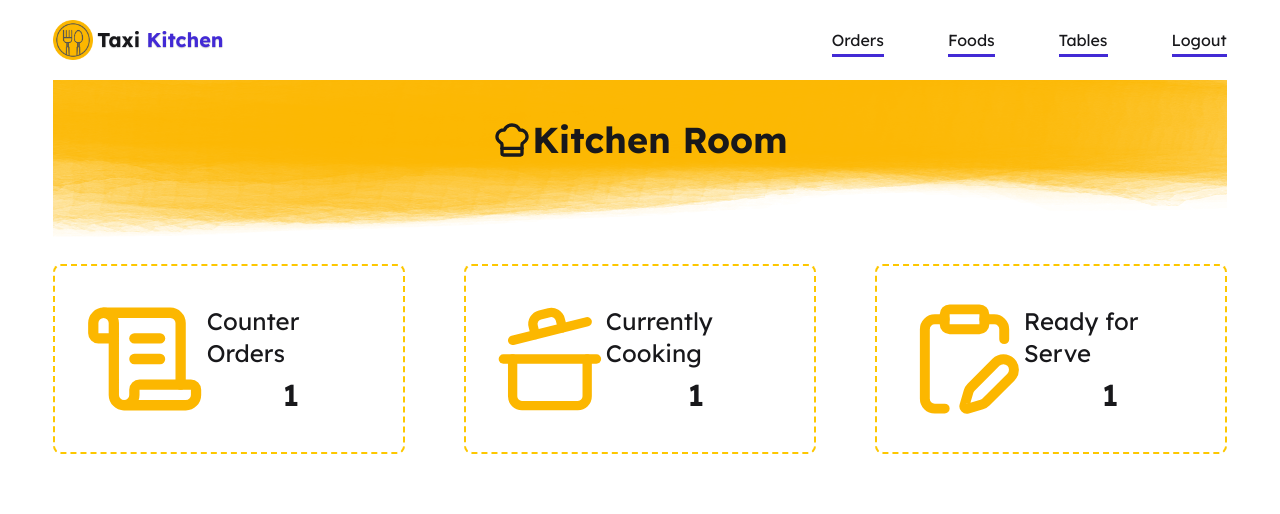
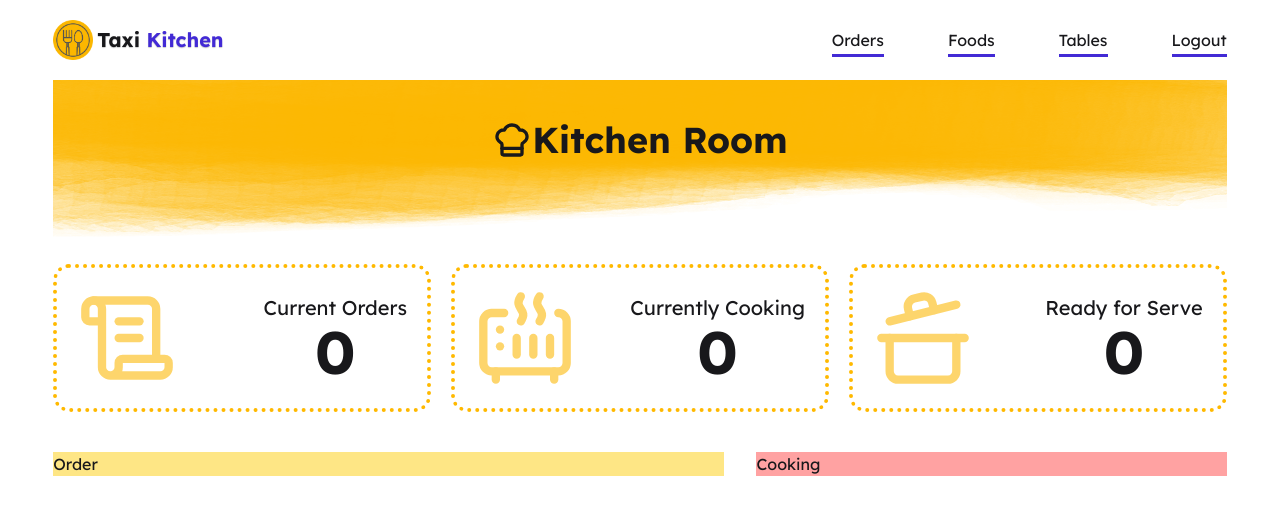
Before and after one commit to aftabfarhanarko/khicen-room-sept-30-tarik, a React (Vite) app: page / in a window 1280 px wide. Shown: the top 514 px of the page. Built offline with nearby package versions, Linux system fonts and the light colour scheme.

Commit message:
addes sections

```diff
--- a/package.json
+++ b/package.json
@@ -15,6 +15,7 @@
     "react": "^19.1.1",
     "react-dom": "^19.1.1",
     "react-router": "^7.9.4",
+    "react-spinners": "^0.17.0",
     "tailwindcss": "^4.1.16"
   },
   "devDependencies": {
--- a/src/App.jsx
+++ b/src/App.jsx
@@ -1,17 +1,21 @@
-import React from "react";
+import React, { Suspense } from "react";
 import Navbar from "./Components/Navbar";
 import Hero from "./Components/Hero";
-import FullItems from "./Components/Items/FullItems";
+import OderCointner from "./Components/OderCointner";
+import {  HashLoader } from "react-spinners";
+const promise = fetch("/orders.json").then((res) => res.json());
 
 const App = () => {
   return (
-    <div className="lexend-font w-11/12 mx-auto ">
-      <header>
+    <div >
+      <header className=" w-11/12 mx-auto ">
         <Navbar></Navbar>
         <Hero></Hero>
       </header>
       <main>
-        <FullItems></FullItems>
+        <Suspense fallback={<div className="min-h-screen flex justify-center items-center"><HashLoader color="#19cf30" /></div>}>
+          <OderCointner promise={promise}></OderCointner>
+        </Suspense>
       </main>
     </div>
   );
--- a/src/Components/CounterBox.jsx
+++ b/src/Components/CounterBox.jsx
@@ -1,31 +1,35 @@
-import { ClipboardPen, CookingPot, ScrollText } from "lucide-react";
+import { ClipboardPen, CookingPot, Heater, ScrollText } from "lucide-react";
 import React from "react";
 
 const CounterBox = () => {
   return (
-    <div className="flex justify-between mt-6">
-      <div className="flex w-[30%] rounded-lg p-7 justify-between items-center border-2 border-yellow-400 border-dashed b ">
-        <ScrollText size={130} color="#FCB700" />
-
-        <div className="flex flex-col items-center gap-2">
-          <h2 className="text-2xl">Counter Orders</h2>
-          <p className="text-3xl font-semibold">1</p>
+    <div className="w-11/12 mx-auto grid grid-cols-1 lg:grid-cols-3 gap-5 mt-6">
+      <div className="border-4 border-amber-400 border-dotted rounded-2xl  p-5">
+        <div className="flex flex-col lg:flex-row items-center justify-between">
+          <ScrollText className="animate-pulse" color="#fcb700" size={100} />
+          <div className="text-xl text-center">
+            Current Orders
+            <h2 className="text-6xl font-bold">{0}</h2>
+          </div>
         </div>
       </div>
-      <div className="flex  rounded-lg p-7 justify-between  w-[30%] items-center border-2 border-yellow-400 border-dashed b ">
-        <CookingPot size={130} color="#FCB700" />
-
-        <div className="flex flex-col items-center gap-2">
-          <h2 className="text-2xl">Currently Cooking</h2>
-          <p className="text-3xl font-semibold">1</p>
+      <div className="border-4 border-amber-400 border-dotted rounded-2xl  p-5">
+        <div className="flex flex-col lg:flex-row items-center justify-between">
+          <Heater className="animate-pulse" color="#fcb700" size={100} />
+          <div className="text-xl text-center">
+            Currently Cooking
+            <h2 className="text-6xl font-bold">{0}</h2>
+          </div>
         </div>
       </div>
-      <div className="flex  rounded-lg p-7 justify-between  w-[30%] items-center border-2 border-yellow-400 border-dashed b ">
-        <ClipboardPen size={130} color="#FCB700" />
 
-        <div className="flex flex-col items-center gap-2">
-          <h2 className="text-2xl">Ready for Serve</h2>
-          <p className="text-3xl font-semibold">1</p>
+      <div className="border-4 border-amber-400 border-dotted rounded-2xl  p-5">
+        <div className="flex flex-col lg:flex-row items-center justify-between">
+          <CookingPot className="animate-pulse" color="#fcb700" size={100} />
+          <div className="text-xl text-center">
+            Ready for Serve
+            <h2 className="text-6xl font-bold">{0}</h2>
+          </div>
         </div>
       </div>
     </div>
--- a/src/Components/Items/FullItems.jsx
+++ b/src/Components/Items/FullItems.jsx
@@ -1,18 +1,18 @@
-import React from 'react';
-import CounterBox from '../CounterBox';
+import CounterBox from "../CounterBox";
 
 const FullItems = () => {
-    return (
-        <div>
-            <div>
-                <CounterBox></CounterBox>
-            </div>
-            <div>
 
-            </div>
 
-        </div>
-    );
+  return (
+    <div>
+
+      <div className="">
+        {/* {myCoock.map((order) => (
+          <SideItem1 order={order} setCook={setCook} cook={cook} key={order.id}></SideItem1>
+        ))} */}
+      </div>
+    </div>
+  );
 };
 
 export default FullItems;
--- a/src/Components/Items/SideItem1.jsx
+++ /dev/null
@@ -1,11 +0,0 @@
-import React from 'react';
-
-const SideItem1 = () => {
-    return (
-        <div>
-
-        </div>
-    );
-};
-
-export default SideItem1;
--- a/src/Components/Items/SideItem2.jsx
+++ /dev/null
@@ -1,11 +0,0 @@
-import React from 'react';
-
-const SideItem2 = () => {
-    return (
-        <div>
-
-        </div>
-    );
-};
-
-export default SideItem2;
--- /dev/null
+++ b/src/Components/OderCointner.jsx
@@ -0,0 +1,23 @@
+import React, { use } from "react";
+import CounterBox from "./CounterBox";
+import FullItems from "./Items/FullItems";
+
+const OderCointner = ({ promise }) => {
+  const orders = use(promise);
+  console.log(orders);
+
+  return (
+    <div>
+      <CounterBox></CounterBox>
+      <section className="lexend-font w-11/12 mx-auto py-10">
+         <div className="grid grid-cols-1 lg:grid-cols-12 gap-8">
+            <div className=" col-span-full lg:col-span-7 bg-amber-200">Order</div>
+            <div className="col-span-full lg:col-span-5 bg-red-300" >Cooking</div>
+
+         </div>
+      </section>
+    </div>
+  );
+};
+
+export default OderCointner;
--- a/src/index.css
+++ b/src/index.css
@@ -1,12 +1,15 @@
-
 @import url('https://fonts.googleapis.com/css2?family=Lexend:wght@100..900&display=swap');
 
 
-.lexend-font {
+* {
   font-family: "Lexend", sans-serif;
   font-optical-sizing: auto;
 }
+
 @import "tailwindcss";
-@plugin "daisyui"{
-themes: light --default;
-};
+
+@plugin "daisyui" {
+  themes: light --default;
+}
+
+;
```
Also changed, not shown: 1 other file (tests, documents, lock files or other folders).
